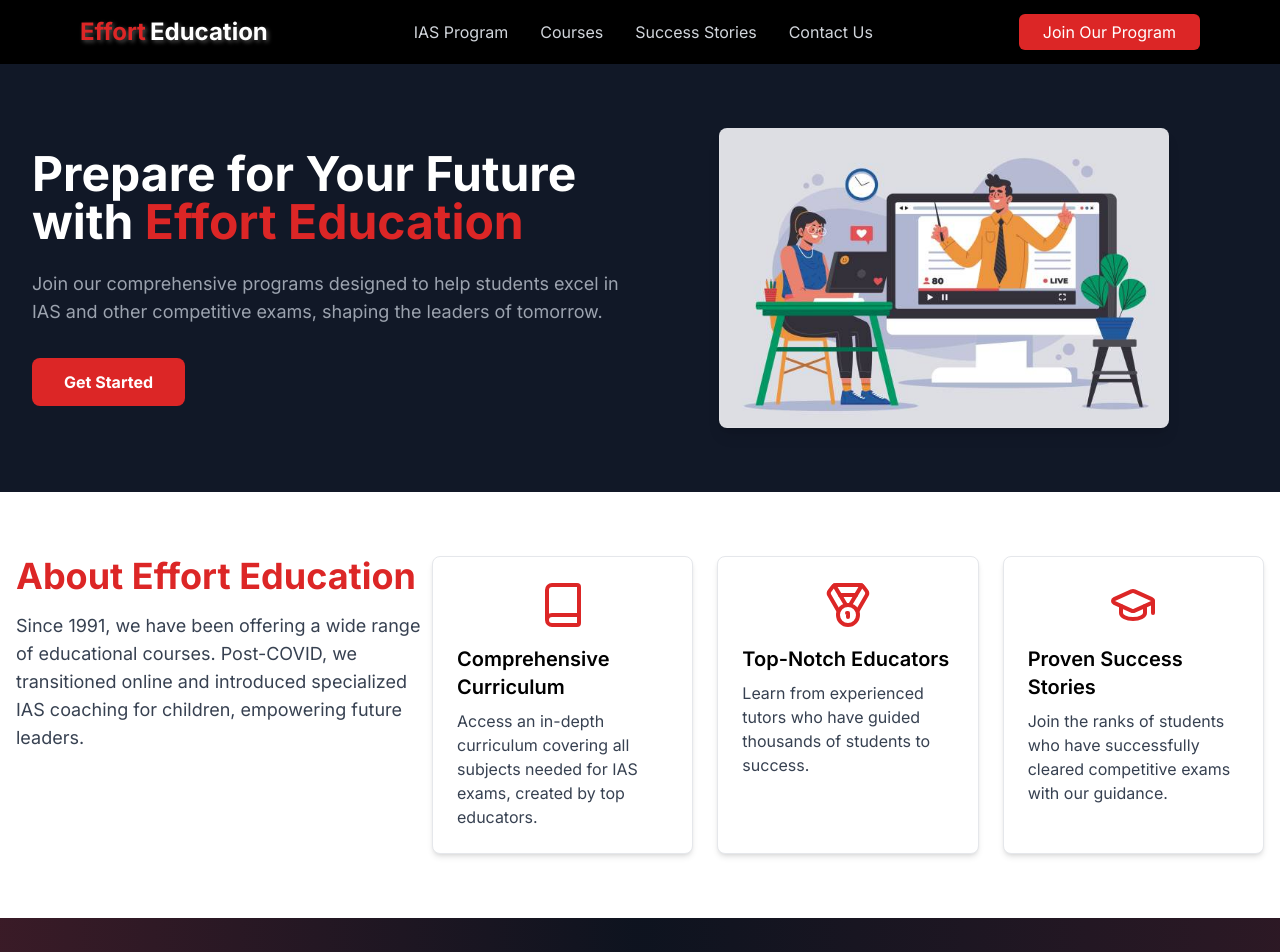
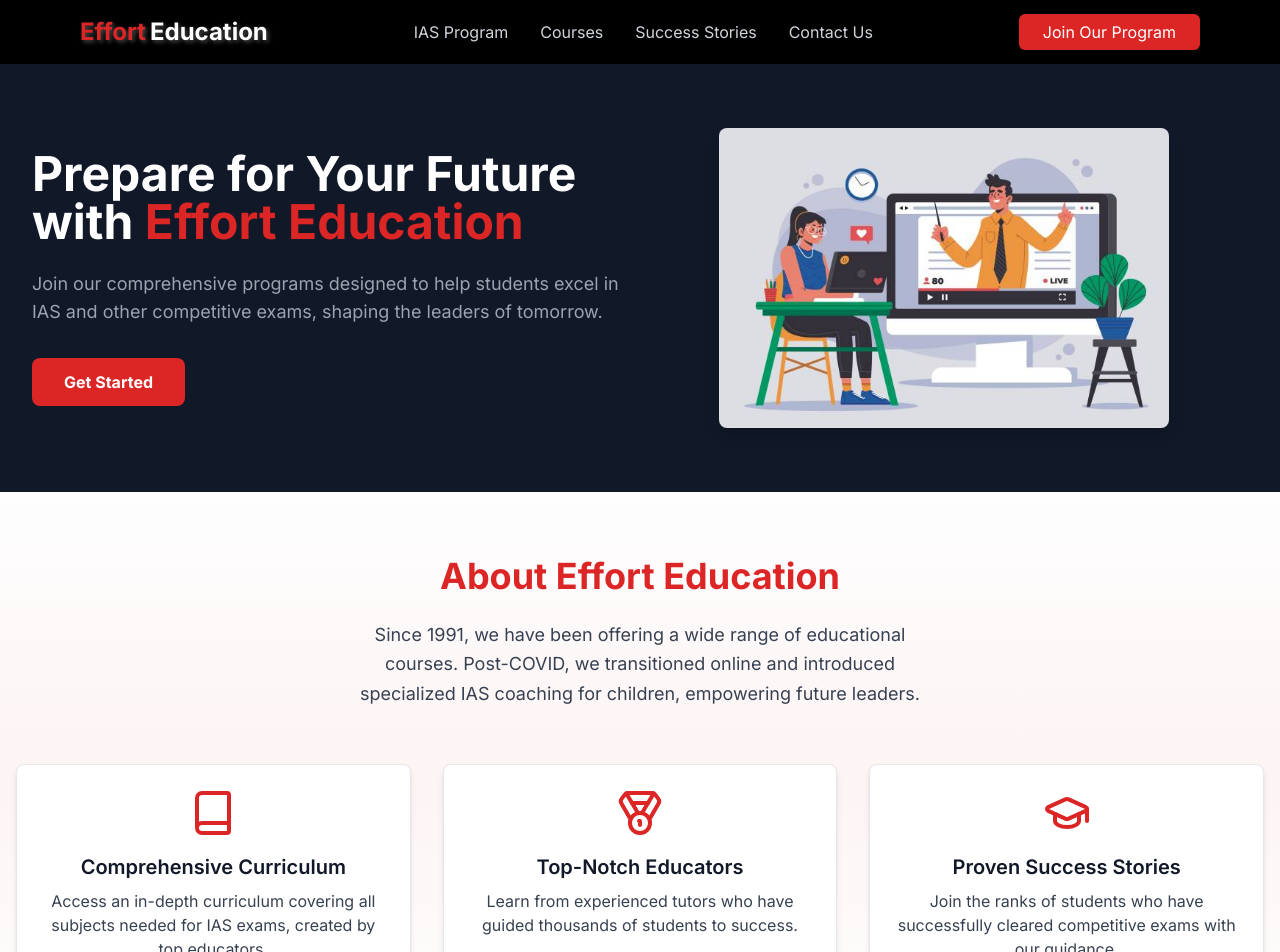
Before and after one commit to myselfabhi/efforteducation, a Next.js app: page / in a window 1280 px wide. Shown: the top 952 px of the page. Built offline with nearby package versions, Linux system fonts and the light colour scheme.

Commit message:
doc: updated feature section with new theme

```diff
--- a/src/app/component/landing-page/feature_section.tsx
+++ b/src/app/component/landing-page/feature_section.tsx
@@ -5,48 +5,60 @@ import { Book, Medal, GraduationCap } from 'lucide-react';
 
 const FeatureSection: React.FC = () => {
   return (
-    <section className="py-16 bg-white text-black">
-      <div className="container mx-auto px-4">
+    <section className="py-16 bg-gray-50 text-black relative">
+      {/* Decorative Background Gradient */}
+      <div className="absolute inset-0 bg-gradient-to-b from-white via-red-50 to-white opacity-80"></div>
+
+      <div className="container relative mx-auto px-4 text-center">
         {/* Content Wrapper */}
         <div className="w-full max-w-7xl mx-auto flex flex-col space-y-14 items-center">
-          <div className="w-full flex flex-col md:flex-row items-start justify-between">
-            {/* Left Side: About Us and Subtitle */}
-            <div className="md:w-1/3 mb-8 md:mb-0">
-              <h2 className="text-4xl font-bold mb-4 text-red-600">About Effort Education</h2>
-              <p className="text-gray-700 text-lg">
+
+          {/* Section Intro */}
+          <div className="w-full flex flex-col items-center space-y-6">
+            <h2 className="text-4xl font-bold text-red-600">
+              About Effort Education
+            </h2>
+            <p className="text-lg text-gray-700 max-w-xl leading-relaxed">
               Since 1991, we have been offering a wide range of educational courses. Post-COVID, we transitioned online and introduced specialized IAS coaching for children, empowering future leaders.
             </p>
           </div>
-            {/* Right Side: Feature Cards */}
-            <div className="md:w-2/3 grid grid-cols-1 md:grid-cols-2 lg:grid-cols-3 gap-6">
-              <div className="bg-white border border-gray-200 p-6 rounded-lg shadow-md hover:shadow-lg transition-shadow duration-300">
+
+          {/* Feature Cards */}
+          <div className="grid grid-cols-1 sm:grid-cols-2 lg:grid-cols-3 gap-8">
+
+            {/* Feature Card 1 */}
+            <div className="bg-white border border-gray-200 p-6 rounded-lg shadow-md hover:shadow-xl transition-shadow duration-300 transform hover:-translate-y-2">
               <div className="flex items-center justify-center mb-4 text-red-600">
                 <Book className="w-12 h-12" />
               </div>
-                <h3 className="text-xl font-semibold mb-2 text-black">Comprehensive Curriculum</h3>
+              <h3 className="text-xl font-semibold mb-2 text-gray-900">Comprehensive Curriculum</h3>
               <p className="text-gray-700">
                 Access an in-depth curriculum covering all subjects needed for IAS exams, created by top educators.
               </p>
             </div>
-              <div className="bg-white border border-gray-200 p-6 rounded-lg shadow-md hover:shadow-lg transition-shadow duration-300">
+
+            {/* Feature Card 2 */}
+            <div className="bg-white border border-gray-200 p-6 rounded-lg shadow-md hover:shadow-xl transition-shadow duration-300 transform hover:-translate-y-2">
               <div className="flex items-center justify-center mb-4 text-red-600">
                 <Medal className="w-12 h-12" />
               </div>
-                <h3 className="text-xl font-semibold mb-2 text-black">Top-Notch Educators</h3>
+              <h3 className="text-xl font-semibold mb-2 text-gray-900">Top-Notch Educators</h3>
               <p className="text-gray-700">
                 Learn from experienced tutors who have guided thousands of students to success.
               </p>
             </div>
-              <div className="bg-white border border-gray-200 p-6 rounded-lg shadow-md hover:shadow-lg transition-shadow duration-300">
+
+            {/* Feature Card 3 */}
+            <div className="bg-white border border-gray-200 p-6 rounded-lg shadow-md hover:shadow-xl transition-shadow duration-300 transform hover:-translate-y-2">
               <div className="flex items-center justify-center mb-4 text-red-600">
                 <GraduationCap className="w-12 h-12" />
               </div>
-                <h3 className="text-xl font-semibold mb-2 text-black">Proven Success Stories</h3>
+              <h3 className="text-xl font-semibold mb-2 text-gray-900">Proven Success Stories</h3>
               <p className="text-gray-700">
                 Join the ranks of students who have successfully cleared competitive exams with our guidance.
               </p>
             </div>
-            </div>
+
           </div>
         </div>
       </div>
```
Lines whose indentation alone changed are shown as unchanged.
